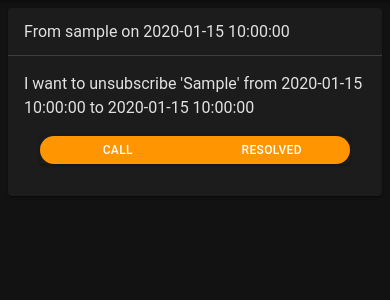
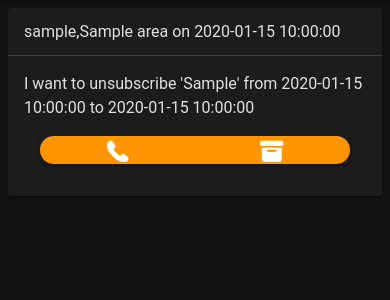
Before and after one commit to shriharsha05/Deliver, a Flask app: page /unsubscribers in a window 390 px wide. Shown: the part 56-356 px from the top of the page. Run offline with Flask 2, Linux system fonts and the light colour scheme; the visitor is signed in with stand-in values (Sample User, id 1); a database or web service that is not in the repository returns one stand-in record (values such as "Sample title"); some libraries are stand-ins or nearby versions.

Commit message:
Added phone and archive icons

```diff
--- a/templates/unsubscribers.html
+++ b/templates/unsubscribers.html
@@ -23,7 +23,7 @@
 
       {% for item in data %}
       <div class="card">
-        <div class="card-header">From {{item['username']}} on {{item['req_date']}}</div>
+        <div class="card-header">{{item['username']}},{{item['area']}} on {{item['req_date']}}</div>
         <div class="card-content card-content-padding">
           <div class="list no-hairlines-md padding">
             <ul>
@@ -32,9 +32,11 @@
             <div class="block padding">
               <p class="segmented segmented-raised">
                 <button onclick="call(this.id)" id="{{item['phone_no']}}" class="col button button-round button-outline button-small button-fill">
-                  Call
+                  <i class="icons f7-icons size-14">phone_fill</i>
                 </button>
-                <button class="col button button-round button-outline button-small button-fill">Resolved</button>
+                <button class="col button button-round button-outline button-small button-fill">
+                  <i class="icons f7-icons size-14">archivebox_fill</i>
+                </button>
               </p>
             </div>
           </div>
--- a/templates/view_complaints.html
+++ b/templates/view_complaints.html
@@ -33,9 +33,11 @@
               <p class="segmented segmented-raised">
                 <button onclick="call(this.id)" id="{{item['phone_no']}}"
                   class="col button button-round button-outline button-small button-fill">
-                  Call
+                  <i class="icons f7-icons size-14">phone_fill</i>
                 </button>
-                <button class="col button button-round button-outline button-small button-fill">Resolved</button>
+                <button class="col button button-round button-outline button-small button-fill">
+                  <i class="icons f7-icons size-14">archivebox_fill</i>
+                </button>
               </p>
             </div>
           </div>
```
